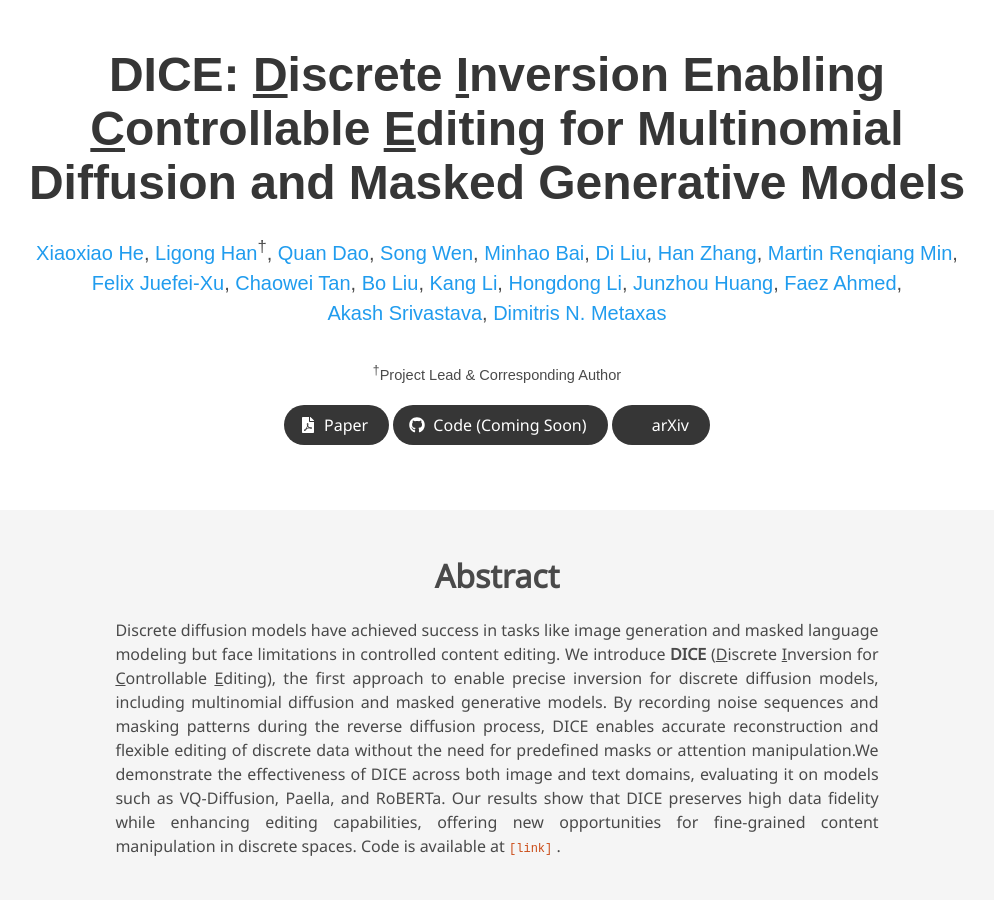
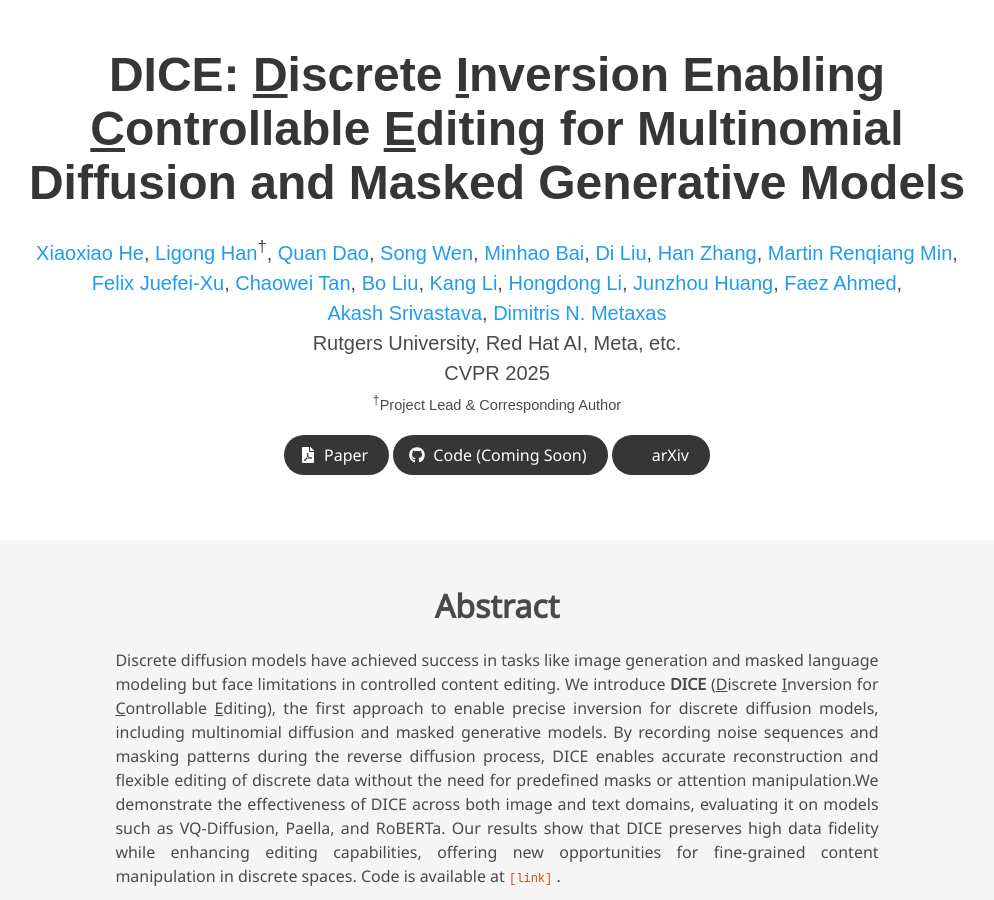
Before and after one commit to hexiaoxiao-cs/hexiaoxiao-cs.github.io, a Jekyll site: the page DICE/index.html, which Jekyll copies as it is, in a window 1280 px wide and 900 px high. Shown: the whole window, without its empty margins (143-1137 px from the left). Built offline with Jekyll 4.4.1, drawn with Linux system fonts in a browser that asks for light colours; nearby versions of some CDN libraries; some web fonts are replaced; library files that are not in the unit come from our copies; a style sheet for code colours, icons or effects is not loaded.

Commit message:
update DICE webpage

```diff
--- a/DICE/index.html
+++ b/DICE/index.html
@@ -95,7 +95,7 @@
                   </div>
 
                   <div class="is-size-5 publication-authors">
-                    <!-- <span class="author-block">Institution Name<br>Conferance name and year</span> -->
+                    <span class="author-block">Rutgers University, Red Hat AI, Meta, etc.<br>CVPR 2025</span>
                     <span class="eql-cntrb"><small><br><sup>†</sup>Project Lead & Corresponding Author</small></span>
                   </div>
 
```
